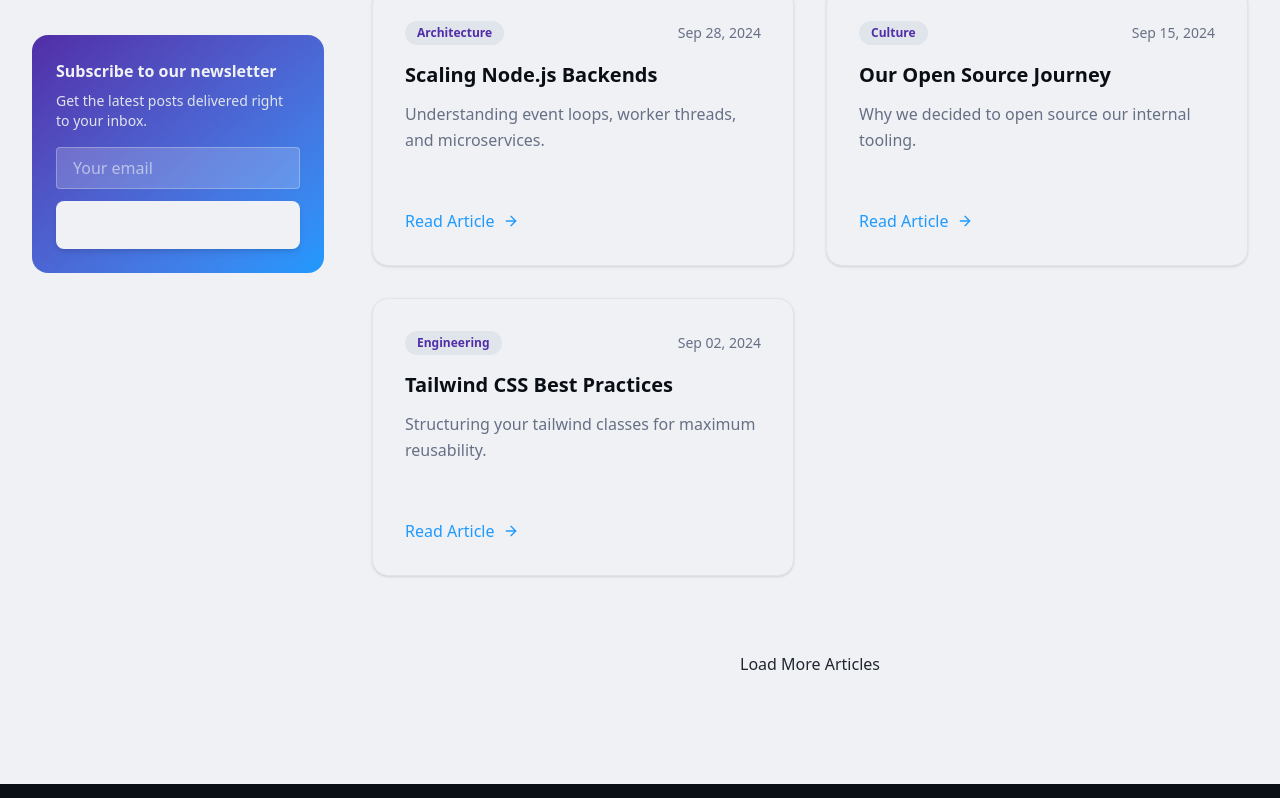
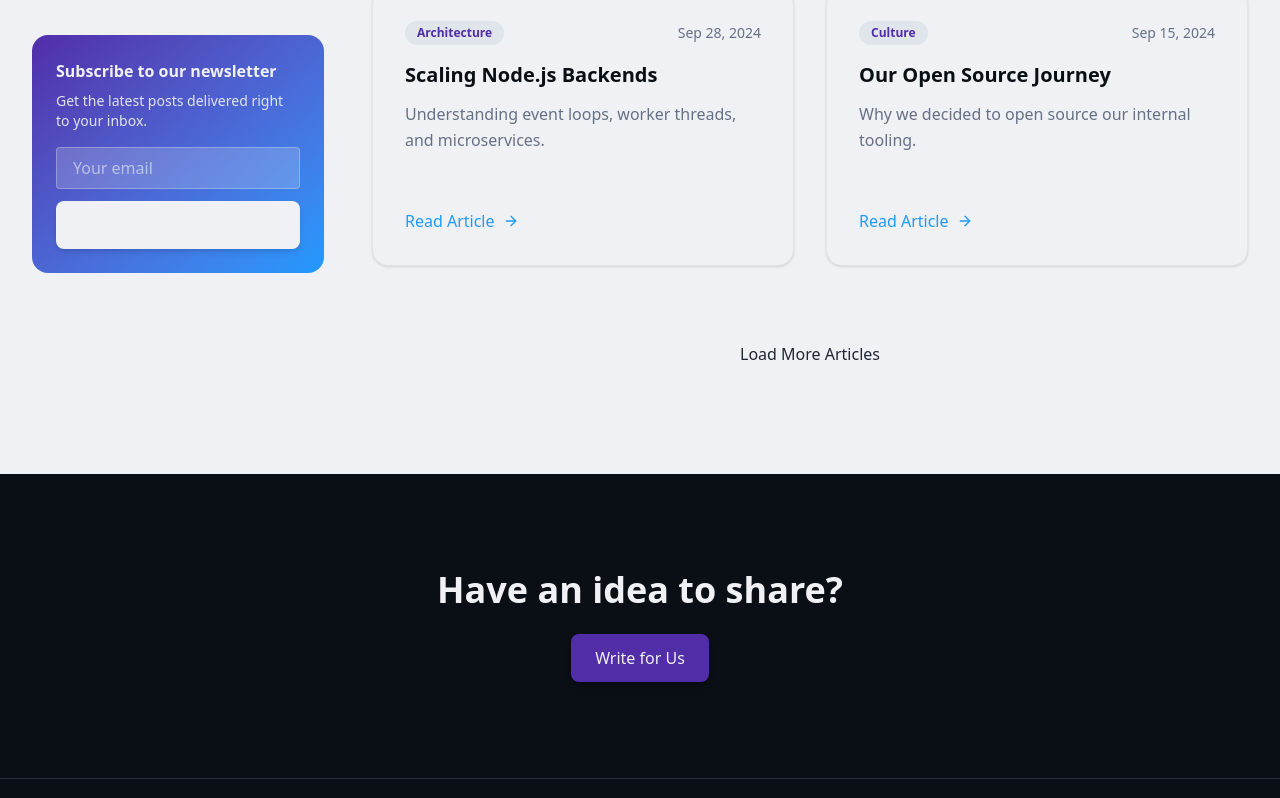
Before and after one commit to Muhtadi23/organization, a Next.js app: page /blog in a window 1280 px wide. Shown: the part 1455-2253 px from the top of the page. Built offline with nearby package versions, Linux system fonts and the light colour scheme.

Commit message:
blog page fully functional

```diff
--- a/src/app/blog/[id]/page.jsx
+++ b/src/app/blog/[id]/page.jsx
@@ -18,7 +18,7 @@ export default async function BlogDetails({ params }) {
           </Button>
           <div className="flex items-center gap-4 mb-6 text-sm text-black60 font-medium">
             <span className="px-3 py-1 bg-white text-purple rounded-full">Engineering</span>
-             <span className="flex items-center"><Clock size={16} className="mr-1"/> 5 min read</span>
+            <span className="flex items-center"><Clock size={16} className="mr-1" /> 5 min read</span>
             <span>Oct 12, 2024</span>
           </div>
           <h1 className="text-4xl md:text-5xl font-extrabold text-black mb-6 leading-tight">{articleName}</h1>
--- a/src/app/blog/page.jsx
+++ b/src/app/blog/page.jsx
@@ -1,18 +1,26 @@
-import React from 'react';
+"use client";
+
+import React, { useState } from 'react';
 import SectionWrapper from '@/components/ui/SectionWrapper';
 import Button from '@/components/ui/Button';
 import { BlogCard } from '@/components/ui/Card';
+import { blogPosts, categories, featuredPost } from '@/data/blog';
 
 export default function Blog() {
-  const posts = [
-    { title: "The Future of React in 2025", excerpt: "Exploring server components and the evolving React ecosystem.", date: "Oct 12, 2024", category: "Engineering", slug: "future-of-react" },
-    { title: "Designing for Accessibility", excerpt: "Practical tips to make your SaaS product usable by everyone.", date: "Oct 05, 2024", category: "Design", slug: "accessibility-design" },
-    { title: "Scaling Node.js Backends", excerpt: "Understanding event loops, worker threads, and microservices.", date: "Sep 28, 2024", category: "Architecture", slug: "scaling-nodejs" },
-    { title: "Our Open Source Journey", excerpt: "Why we decided to open source our internal tooling.", date: "Sep 15, 2024", category: "Culture", slug: "open-source-journey" },
-    { title: "Tailwind CSS Best Practices", excerpt: "Structuring your tailwind classes for maximum reusability.", date: "Sep 02, 2024", category: "Engineering", slug: "tailwind-best-practices" },
-  ];
+  const [activeCategory, setActiveCategory] = useState("All");
+  const [visibleCount, setVisibleCount] = useState(4);
 
-  const categories = ["All", "Engineering", "Design", "Architecture", "Culture", "News"];
+  const filteredPosts = activeCategory === "All"
+    ? blogPosts
+    : blogPosts.filter(post => post.category === activeCategory);
+
+  const visiblePosts = filteredPosts.slice(0, visibleCount);
+
+  const handleLoadMore = () => {
+    setVisibleCount(prev => prev + 4);
+  };
+
+  const hasMore = visibleCount < filteredPosts.length;
 
   return (
     <div className="flex flex-col min-h-screen bg-[#fbfcff]">
@@ -34,34 +42,38 @@ export default function Blog() {
             Featured Image
           </div>
           <div className="w-full md:w-1/2 p-10 flex flex-col justify-center">
-              <span className="text-sm font-bold text-purple uppercase mb-3 text-skyBlue">Architecture</span>
-              <h3 className="text-3xl font-bold text-black mb-4">Migrating from Monolith to Microservices</h3>
+            <span className="text-sm font-bold text-purple uppercase mb-3 text-skyBlue">{featuredPost.category}</span>
+            <h3 className="text-3xl font-bold text-black mb-4">{featuredPost.title}</h3>
             <p className="text-black60 text-lg mb-8 leading-relaxed">
-                A deep dive into our recent client project where we decoupled a massive legacy monolith into 15 robust microservices using Node and Go.
+              {featuredPost.excerpt}
             </p>
-              <Button href="/blog/migrating-monolith" variant="outline" className="self-start">Read Full Story</Button>
+            <Button href={`/blog/${featuredPost.slug}`} variant="outline" className="self-start">Read Full Story</Button>
           </div>
         </div>
       </SectionWrapper>
 
       <SectionWrapper bg="bg-white">
         <div className="flex flex-col lg:flex-row gap-12">
-          {/* 3. Categories Sidebar (UI only) */}
+          {/* 3. Categories Sidebar */}
           <div className="w-full lg:w-1/4">
             <div className="sticky top-32">
               <h3 className="text-xl font-bold text-black mb-6">Categories</h3>
               <ul className="space-y-2">
-                {categories.map((cat, idx) => (
+                {categories.map((cat, idx) => {
+                  const isActive = cat === activeCategory;
+                  return (
                     <li key={idx}>
-                    <button className={`w-full text-left px-4 py-3 rounded-lg font-medium transition-colors ${
-                      idx === 0
+                      <button
+                        onClick={() => { setActiveCategory(cat); setVisibleCount(4); }}
+                        className={`w-full text-left px-4 py-3 rounded-lg font-medium transition-colors ${isActive
                           ? 'bg-black90 text-white'
                           : 'bg-white text-black60 hover:bg-[#fbfcff] hover:text-black border border-transparent hover:border-white80'
                         }`}>
                         {cat}
                       </button>
                     </li>
-                ))}
+                  );
+                })}
               </ul>
 
               <div className="mt-12 p-6 bg-gradient-to-br from-purple to-skyBlue rounded-2xl text-white">
@@ -75,9 +87,14 @@ export default function Blog() {
 
           {/* 2. Blog Grid/List */}
           <div className="w-full lg:w-3/4">
-             <h3 className="text-2xl font-bold text-black mb-8 border-b border-white80 pb-4">Recent Posts</h3>
+            <h3 className="text-2xl font-bold text-black mb-8 border-b border-white80 pb-4">
+              {activeCategory === "All" ? "Recent Posts" : `${activeCategory} Posts`}
+            </h3>
+
+            {visiblePosts.length > 0 ? (
+              <>
                 <div className="grid grid-cols-1 md:grid-cols-2 gap-8">
-               {posts.map((post, idx) => (
+                  {visiblePosts.map((post, idx) => (
                     <BlogCard
                       key={idx}
                       title={post.title}
@@ -89,9 +106,18 @@ export default function Blog() {
                   ))}
                 </div>
 
+                {hasMore && (
                   <div className="mt-16 text-center">
-               <Button variant="ghost">Load More Articles</Button>
+                    <Button variant="ghost" onClick={handleLoadMore}>Load More Articles</Button>
                   </div>
+                )}
+              </>
+            ) : (
+              <div className="text-center py-20">
+                <p className="text-black60 text-lg">No posts found in this category.</p>
+                <button onClick={() => setActiveCategory("All")} className="mt-4 text-purple hover:text-skyBlue font-medium">Clear Filter</button>
+              </div>
+            )}
           </div>
         </div>
       </SectionWrapper>
--- /dev/null
+++ b/src/data/blog.js
@@ -0,0 +1,110 @@
+export const categories = ["All", "Engineering", "Design", "Architecture", "Culture", "News"];
+
+export const blogPosts = [
+  {
+    id: 1,
+    title: "The Future of React in 2025",
+    excerpt: "Exploring server components and the evolving React ecosystem.",
+    content: "In the ever-evolving landscape of software development, staying ahead of React's new paradigms is crucial. At its heart, the pattern dictates a clear separation of concerns. You have your state management on one side, and your view layer on the other.\n\nWhen comparing the alternatives, we realized that sticking to the standard approach wouldn't yield the 10x improvement we were aiming for. Implementing Server Components might seem daunting at first, but with the right foundational setup, your team can accelerate feature delivery significantly.",
+    date: "Oct 12, 2024",
+    category: "Engineering",
+    slug: "future-of-react",
+    author: { name: "John Doe", role: "Senior Engineer", initials: "JD" },
+    readTime: "5 min read"
+  },
+  {
+    id: 2,
+    title: "Designing for Accessibility",
+    excerpt: "Practical tips to make your SaaS product usable by everyone.",
+    content: "In the ever-evolving landscape of software development, designing for accessibility is crucial. At its heart, accessibility dictates a clear separation of concerns.\n\nWhen comparing the alternatives, we realized that sticking to the standard approach wouldn't yield the 10x improvement we were aiming for. Implementing accessible features might seem daunting at first, but with the right foundational setup, your team can accelerate feature delivery significantly.",
+    date: "Oct 05, 2024",
+    category: "Design",
+    slug: "accessibility-design",
+    author: { name: "Jane Smith", role: "Product Designer", initials: "JS" },
+    readTime: "4 min read"
+  },
+  {
+    id: 3,
+    title: "Scaling Node.js Backends",
+    excerpt: "Understanding event loops, worker threads, and microservices.",
+    content: "In the ever-evolving landscape of software development, scaling Node.js is crucial. At its heart, the pattern dictates a clear separation of concerns. You have your state management on one side, and your view layer on the other.\n\nWhen comparing the alternatives, we realized that sticking to the standard approach wouldn't yield the 10x improvement we were aiming for. Implementing microservices might seem daunting at first, but with the right foundational setup, your team can accelerate feature delivery significantly.",
+    date: "Sep 28, 2024",
+    category: "Architecture",
+    slug: "scaling-nodejs",
+    author: { name: "Alex Johnson", role: "Backend Lead", initials: "AJ" },
+    readTime: "7 min read"
+  },
+  {
+    id: 4,
+    title: "Our Open Source Journey",
+    excerpt: "Why we decided to open source our internal tooling.",
+    content: "In the ever-evolving landscape of software development, open source is crucial. At its heart, the pattern dictates a clear separation of concerns.\n\nWhen comparing the alternatives, we realized that sticking to the standard approach wouldn't yield the 10x improvement we were aiming for. Implementing open tooling might seem daunting at first, but with the right foundational setup, your team can accelerate feature delivery significantly.",
+    date: "Sep 15, 2024",
+    category: "Culture",
+    slug: "open-source-journey",
+    author: { name: "Sam Lee", role: "CTO", initials: "SL" },
+    readTime: "6 min read"
+  },
+  {
+    id: 5,
+    title: "Tailwind CSS Best Practices",
+    excerpt: "Structuring your tailwind classes for maximum reusability.",
+    content: "In the ever-evolving landscape of software development, managing CSS classes is crucial. At its heart, the pattern dictates a clear separation of concerns.\n\nWhen comparing the alternatives, we realized that sticking to the standard approach wouldn't yield the 10x improvement we were aiming for. Implementing Tailwind might seem daunting at first, but with the right foundational setup, your team can accelerate feature delivery significantly.",
+    date: "Sep 02, 2024",
+    category: "Engineering",
+    slug: "tailwind-best-practices",
+    author: { name: "John Doe", role: "Senior Engineer", initials: "JD" },
+    readTime: "5 min read"
+  },
+  {
+    id: 6,
+    title: "Understanding the Virtual DOM",
+    excerpt: "A quick primer on how React updates the browser.",
+    content: "In the ever-evolving landscape of software development, understanding React's internals is crucial. At its heart, the pattern dictates a clear separation of concerns.\n\nWhen comparing the alternatives, we realized that sticking to the standard approach wouldn't yield the 10x improvement we were aiming for. Implementing Virtual DOM concepts might seem daunting at first, but with the right foundational setup, your team can accelerate feature delivery significantly.",
+    date: "Aug 20, 2024",
+    category: "Engineering",
+    slug: "understanding-virtual-dom",
+    author: { name: "Jane Smith", role: "Product Designer", initials: "JS" },
+    readTime: "4 min read"
+  },
+  {
+    id: 7,
+    title: "Color Theory in SaaS",
+    excerpt: "Why blue is dominating B2B applications.",
+    content: "In the ever-evolving landscape of software development, color theory is crucial. At its heart, the pattern dictates a clear separation of concerns.\n\nWhen comparing the alternatives, we realized that sticking to the standard approach wouldn't yield the 10x improvement we were aiming for. Implementing an accessible palette might seem daunting at first, but with the right foundational setup, your team can accelerate feature delivery significantly.",
+    date: "Aug 10, 2024",
+    category: "Design",
+    slug: "color-theory-saas",
+    author: { name: "Alex Johnson", role: "Backend Lead", initials: "AJ" },
+    readTime: "5 min read"
+  },
+  {
+    id: 8,
+    title: "Choosing a Database",
+    excerpt: "SQL vs NoSQL in modern web applications.",
+    content: "In the ever-evolving landscape of software development, choosing the right database is crucial. At its heart, the pattern dictates a clear separation of concerns.\n\nWhen comparing the alternatives, we realized that sticking to the standard approach wouldn't yield the 10x improvement we were aiming for. Implementing a proper data layer might seem daunting at first, but with the right foundational setup, your team can accelerate feature delivery significantly.",
+    date: "Aug 01, 2024",
+    category: "Architecture",
+    slug: "choosing-database",
+    author: { name: "Sam Lee", role: "CTO", initials: "SL" },
+    readTime: "8 min read"
+  },
+  {
+    id: 9,
+    title: "Migrating from Monolith to Microservices",
+    excerpt: "A deep dive into our recent client project where we decoupled a massive legacy monolith into 15 robust microservices using Node and Go.",
+    content: "In the ever-evolving landscape of software development, migrating from monolith to microservices is crucial. At its heart, the pattern dictates a clear separation of concerns.\n\nWhen comparing the alternatives, we realized that sticking to the standard approach wouldn't yield the 10x improvement we were aiming for. Implementing microservices might seem daunting at first, but with the right foundational setup, your team can accelerate feature delivery significantly.",
+    date: "Sep 20, 2024",
+    category: "Architecture",
+    slug: "migrating-monolith",
+    author: { name: "John Doe", role: "Senior Engineer", initials: "JD" },
+    readTime: "10 min read"
+  }
+];
+
+export const featuredPost = {
+  title: "Migrating from Monolith to Microservices",
+  excerpt: "A deep dive into our recent client project where we decoupled a massive legacy monolith into 15 robust microservices using Node and Go.",
+  category: "Architecture",
+  slug: "migrating-monolith",
+};
```
Lines whose indentation alone changed are shown as unchanged.
